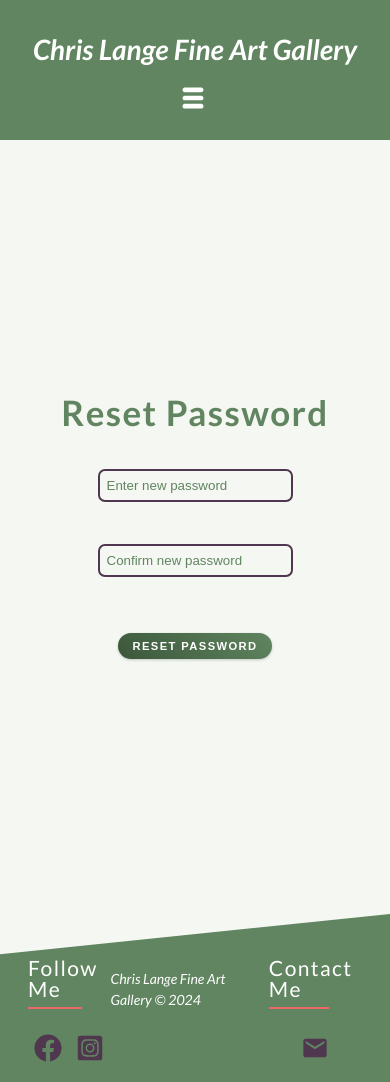
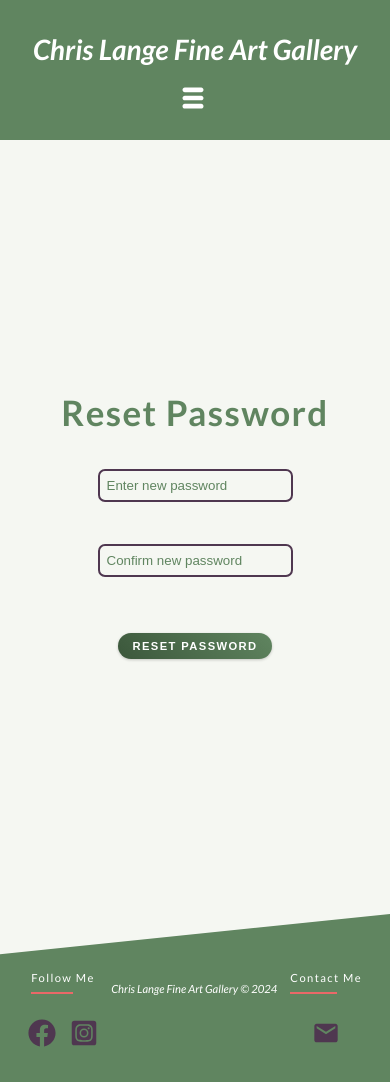
Before and after one commit to michi1008/Chris-Art-Shop, a React (Create React App) app in the folder frontend/: page /reset-password/1 in a window 390 px wide. Built offline with nearby package versions, Linux system fonts and the light colour scheme.

Commit message:
change font size for mobile

```diff
--- a/frontend/src/components/Footer.css
+++ b/frontend/src/components/Footer.css
@@ -83,3 +83,15 @@
   justify-content: center;
   padding-top: 2rem;
 }
+
+@media screen and (max-width: 800px) {
+  .contact-me h4{
+    font-size: 0.8rem;
+  }
+  .footer-social h4{
+    font-size: 0.8rem;
+  }
+  .copyright p{
+    font-size: 0.8rem;
+  }
+}
```
